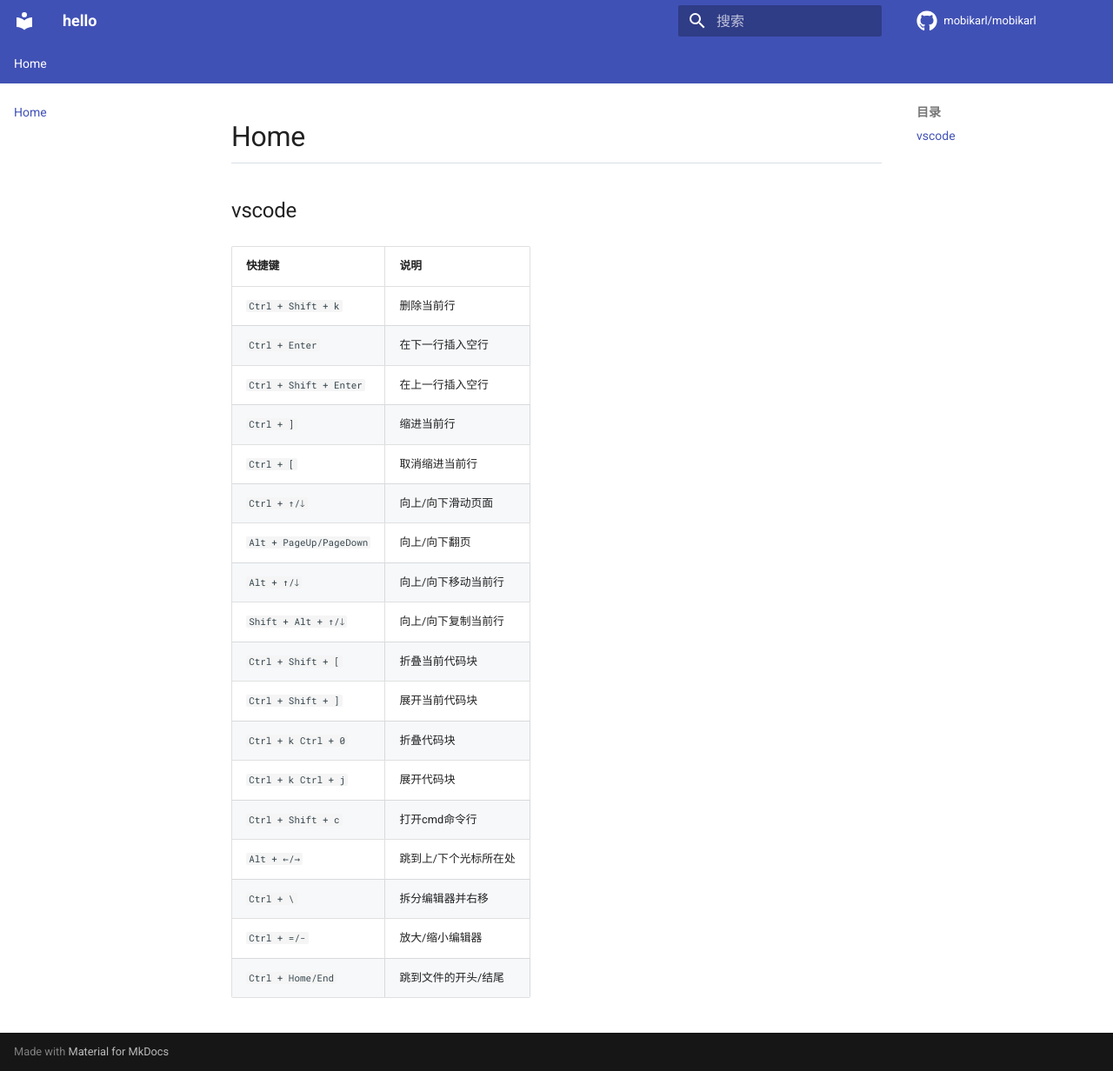
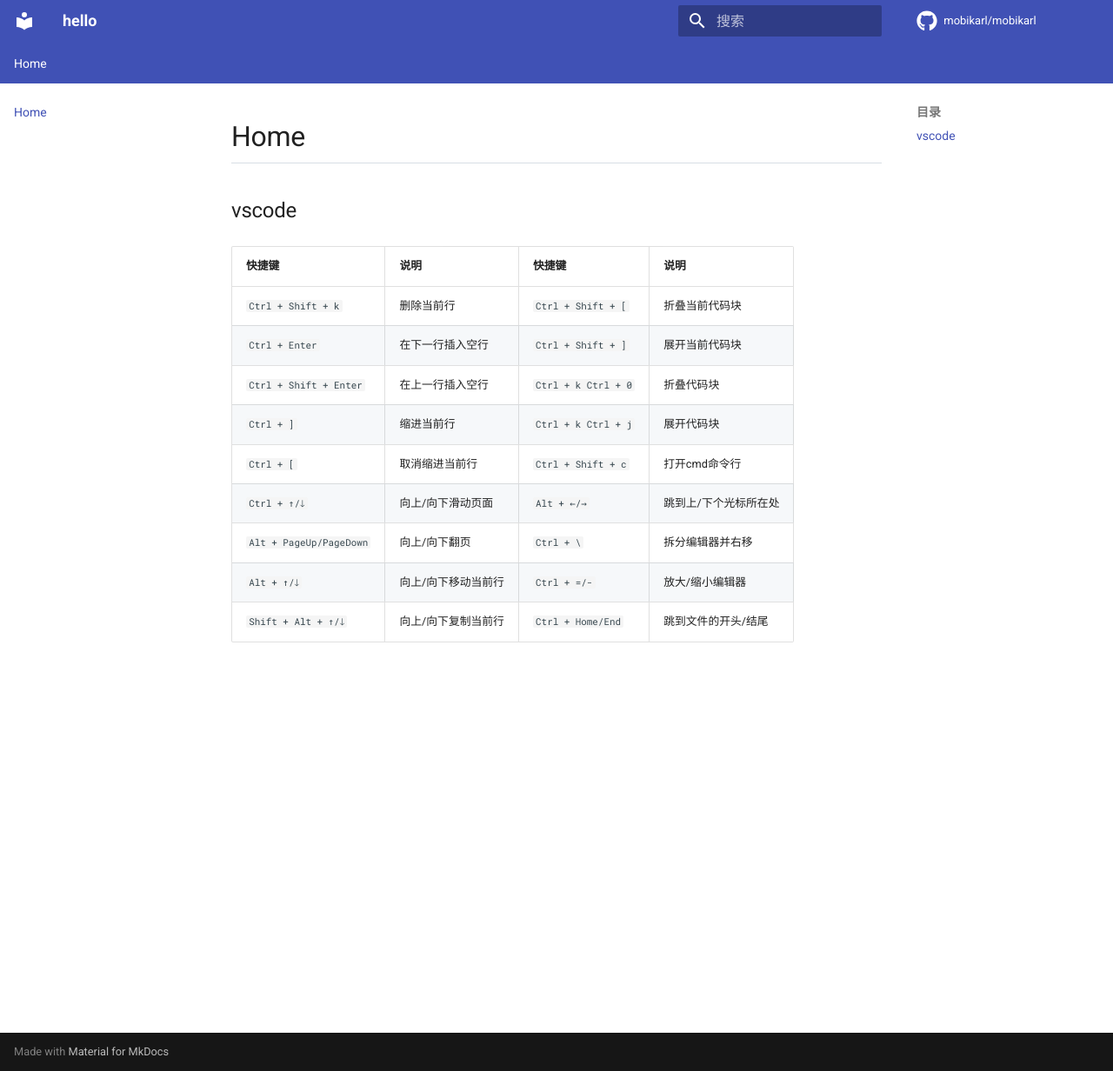
Before and after one commit to mobikarl/mobikarl, an MkDocs documentation site: the page built from docs/index.md, in a window 1280 px wide and 1232 px high. Shown: the whole window at 87% size. Built offline with MkDocs 1.6.1 and Material for MkDocs 9.7.7, drawn with Linux system fonts in a browser that asks for light colours; comment, search, counter and statistics services are not loaded.

Commit message:
Update index.md

```diff
--- a/docs/index.md
+++ b/docs/index.md
@@ -1,21 +1,12 @@
 ## vscode
-| 快捷键                  | 说明                  |
-| ----------------------- | --------------------- |
-| `Ctrl + Shift + k`      | 删除当前行            |
-| `Ctrl + Enter`          | 在下一行插入空行      |
-| `Ctrl + Shift + Enter`  | 在上一行插入空行      |
-| `Ctrl + ]`              | 缩进当前行            |
-| `Ctrl + [`              | 取消缩进当前行        |
-| `Ctrl + ↑/🡓`            | 向上/向下滑动页面     |
-| `Alt + PageUp/PageDown` | 向上/向下翻页         |
-| `Alt + ↑/🡓`             | 向上/向下移动当前行   |
-| `Shift + Alt + ↑/🡓`     | 向上/向下复制当前行   |
-| `Ctrl + Shift + [`      | 折叠当前代码块        |
-| `Ctrl + Shift + ]`      | 展开当前代码块        |
-| `Ctrl + k   Ctrl + 0`   | 折叠代码块            |
-| `Ctrl + k   Ctrl + j`   | 展开代码块            |
-| `Ctrl + Shift + c`      | 打开cmd命令行         |
-| `Alt + ←/→`             | 跳到上/下个光标所在处 |
-| `Ctrl + \`              | 拆分编辑器并右移      |
-| `Ctrl + =/-`            | 放大/缩小编辑器       |
-| `Ctrl + Home/End`       | 跳到文件的开头/结尾   |
+| 快捷键                  | 说明                | 快捷键                | 说明                  |
+| ----------------------- | ------------------- | --------------------- | --------------------- |
+| `Ctrl + Shift + k`      | 删除当前行          | `Ctrl + Shift + [`    | 折叠当前代码块        |
+| `Ctrl + Enter`          | 在下一行插入空行    | `Ctrl + Shift + ]`    | 展开当前代码块        |
+| `Ctrl + Shift + Enter`  | 在上一行插入空行    | `Ctrl + k   Ctrl + 0` | 折叠代码块            |
+| `Ctrl + ]`              | 缩进当前行          | `Ctrl + k   Ctrl + j` | 展开代码块            |
+| `Ctrl + [`              | 取消缩进当前行      | `Ctrl + Shift + c`    | 打开cmd命令行         |
+| `Ctrl + ↑/🡓`            | 向上/向下滑动页面   | `Alt + ←/→`           | 跳到上/下个光标所在处 |
+| `Alt + PageUp/PageDown` | 向上/向下翻页       | `Ctrl + \`            | 拆分编辑器并右移      |
+| `Alt + ↑/🡓`             | 向上/向下移动当前行 | `Ctrl + =/-`          | 放大/缩小编辑器       |
+| `Shift + Alt + ↑/🡓`     | 向上/向下复制当前行 | `Ctrl + Home/End`     | 跳到文件的开头/结尾   |
```
